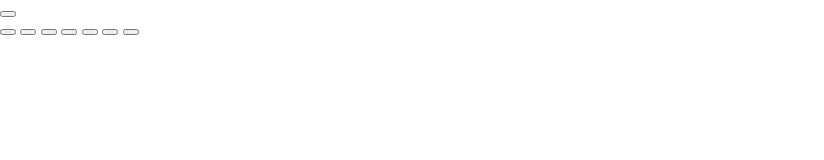
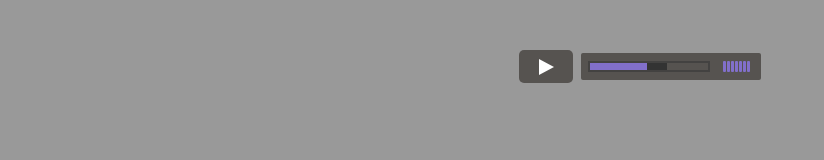
Before and after one commit to MammaSonnim/player, a plain HTML site: page index.html in a window 1280 px wide. Shown: the whole page, without its empty margins (0-824 px from the left). Drawn offline with Linux system fonts and the light colour scheme.

Commit message:
style player

```diff
--- a/css/style.css
+++ b/css/style.css
@@ -0,0 +1,110 @@
+body {
+  background-color: #999999;
+}
+
+.player {
+  display: -webkit-box;
+  display: -webkit-flex;
+  display: -ms-flexbox;
+  display: flex;
+  -webkit-box-pack: justify;
+  -webkit-justify-content: space-between;
+  -ms-flex-pack: justify;
+  justify-content: space-between;
+  -webkit-box-align: center;
+  -webkit-align-items: center;
+  -ms-flex-align: center;
+  align-items: center;
+  width: 242px;
+  margin: 50px auto;
+}
+
+.play-btn {
+  position: relative;
+  width: 54px;
+  height: 33px;
+  background-color: #565350;
+  border: none;
+  border-radius: 5px;
+}
+/* универсальное центрование */
+.play-btn:before {
+  content: "";
+  position: absolute;
+  top: 0;
+  left: 0;
+  bottom: 0;
+  right: 0;
+  width: 0;
+  height: 0;
+  margin: auto;
+  border: 15px solid #ffffff;
+  border-top: 8px solid transparent;
+  border-bottom: 8px solid transparent;
+  border-right-width: 0;
+}
+
+.player-panel {
+  display: -webkit-box;
+  display: -webkit-flex;
+  display: -ms-flexbox;
+  display: flex;
+  -webkit-box-pack: justify;
+  -webkit-justify-content: space-between;
+  -ms-flex-pack: justify;
+  justify-content: space-between;
+  -webkit-box-align: center;
+  -webkit-align-items: center;
+  -ms-flex-align: center;
+  align-items: center;
+  width: 162px;
+  height: 27px;
+  padding: 0 11px 0 7px;
+  background-color: #565350;
+  border-radius: 2px;
+}
+
+.progress-bar {
+  position: relative;
+  width: 118px;
+  height: 7px;
+  border: 2px solid #434241;
+}
+
+.load-progress {
+  height: 100%;
+  background-color: #333333;
+}
+
+.play-progress {
+  position: absolute;
+  top: 0;
+  left: 0;
+  height: 100%;
+  background-color: #816fca;
+}
+
+.volume-control {
+  display: -webkit-box;
+  display: -webkit-flex;
+  display: -ms-flexbox;
+  display: flex;
+  -webkit-box-pack: justify;
+  -webkit-justify-content: space-between;
+  -ms-flex-pack: justify;
+  justify-content: space-between;
+  width: 27px;
+  height: 11px;
+}
+
+.volume-btn {
+  width: 3px;
+  border: none;
+  padding: 0;
+  background-color: #333333;;
+  border-radius: 1px;
+}
+
+.volume-btn-active {
+  background-color: #816fca;
+}
--- a/index.html
+++ b/index.html
@@ -11,8 +11,8 @@
    <button class="play-btn"></button>
    <div class="player-panel">
      <div class="progress-bar">
-       <div class="load-progress" style="width: 60%"></div>
-       <div class="play-progress" style="width: 40%"></div>
+       <div class="load-progress" style="width: 65%"></div>
+       <div class="play-progress" style="width: 48%"></div>
      </div>
      <div class="volume-control">
        <button class="volume-btn volume-btn-active"></button>
```
